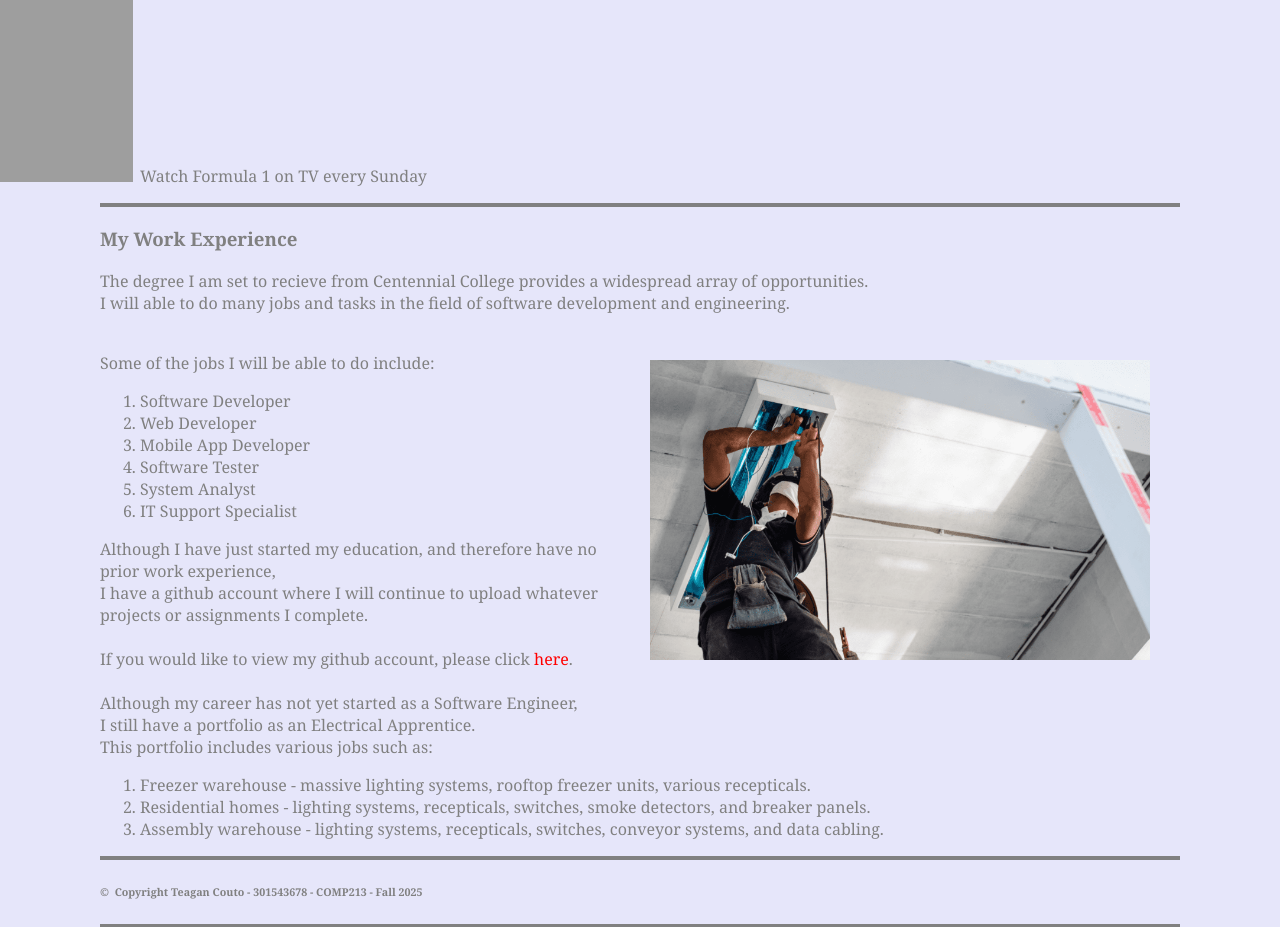
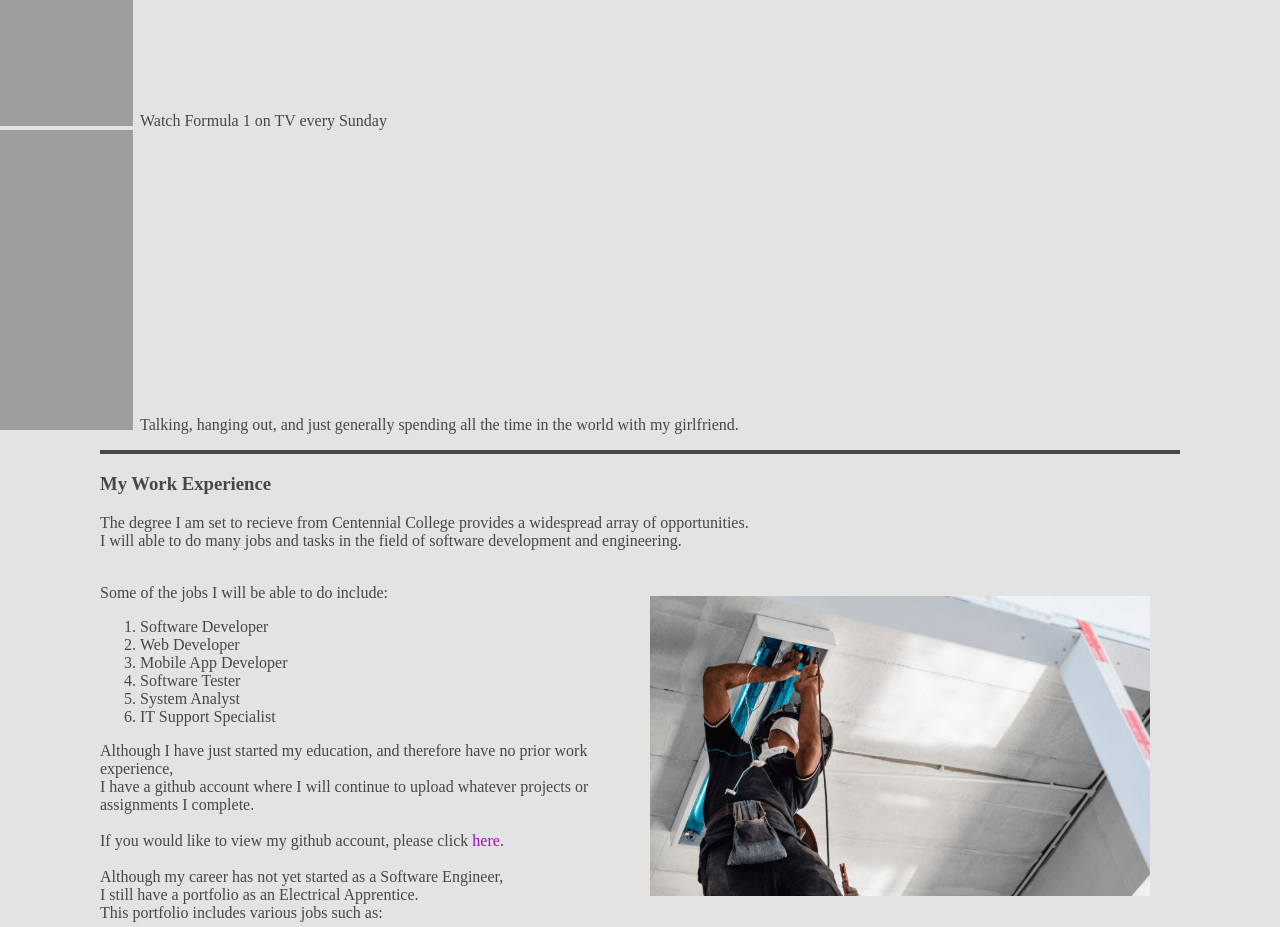
Before and after one commit to absoluit/COMP213---Web-Interface-Design---HTML-Basics, a plain HTML site: page index.html in a window 1280 px wide. Shown: the part 2880-3807 px from the top of the page. Drawn offline with Linux system fonts and the light colour scheme.

Commit message:
Add files via upload

```diff
--- a/index.html
+++ b/index.html
@@ -6,17 +6,17 @@
     <title>Teagan Couto - Home Page</title>
     <style>
         a {
-            color: red;
+            color: #960bd6;
             text-decoration: none;
         }
     </style>
 </head>
 
-<body style="font-family:georgia; color:gray; background-color:lavender;">
+<body style="font-family:JetBrains Mono; color:#474747; background-color:#e3e3e3;">
     <div style="width:1080px; margin-left:auto; margin-right:auto;">
         <img src="logo.gif" alt="SETAS Logo" height="105" width="567">
 
-        <hr style="border-style:solid; border-color:gray; border-width:2px;">
+        <hr style="border-style:solid; border-color:#474747; border-width:2px;">
 
         <h3>
             COMP 213 - Web Interface Design - Fall 2025
@@ -27,7 +27,7 @@
             Student Email: tcouto@my.centennialcollege.ca
         </h4>
 
-        <hr style="border-style:solid; border-color:gray; border-width:2px;">
+        <hr style="border-style:solid; border-color:#474747; border-width:2px;">
 
         <h3>All About Me!</h3>
         <p>
@@ -52,10 +52,11 @@
             <li>Eat various foods
             <li>Go to the gym and workout
             <li>Watch Formula 1 on TV every Sunday
+            <li>Talking, hanging out, and just generally spending all the time in the world with my girlfriend.
             </li>
         </ul>
 
-        <hr style="border-style:solid; border-color:gray; border-width:2px;">
+        <hr style="border-style:solid; border-color:#474747; border-width:2px;">
 
         <h3>My Work Experience</h3>
         <p>
@@ -91,11 +92,11 @@
             </ol>
         </p>
 
-        <hr style="border-style:solid; border-color:gray; border-width:2px;">
+        <hr style="border-style:solid; border-color:#474747; border-width:2px;">
 
         <h6>&copy;&nbsp;&nbsp;Copyright Teagan Couto - 301543678 - COMP213 - Fall 2025</h6>
 
-        <hr style="border-style:solid; border-color:gray; border-width:2px;">
+        <hr style="border-style:solid; border-color:#474747; border-width:2px;">
 
     </div>
 </body>
```
